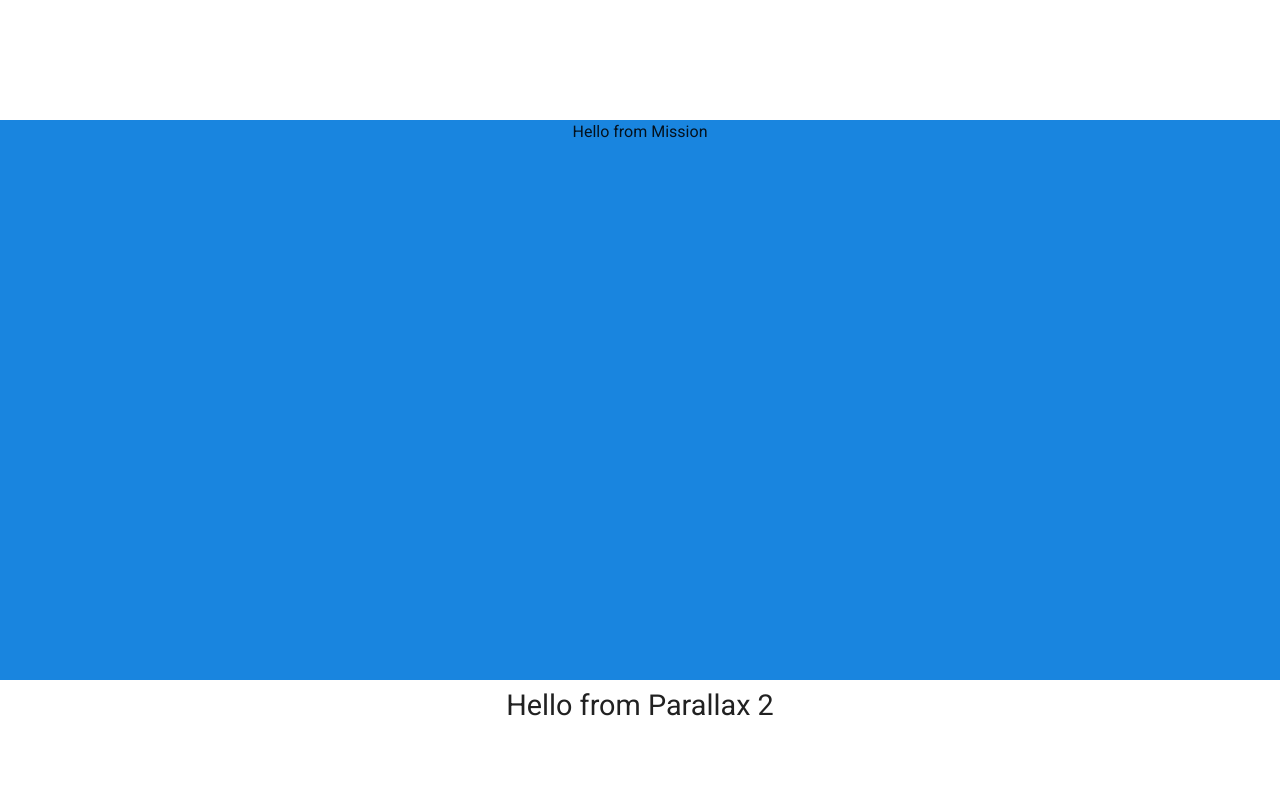
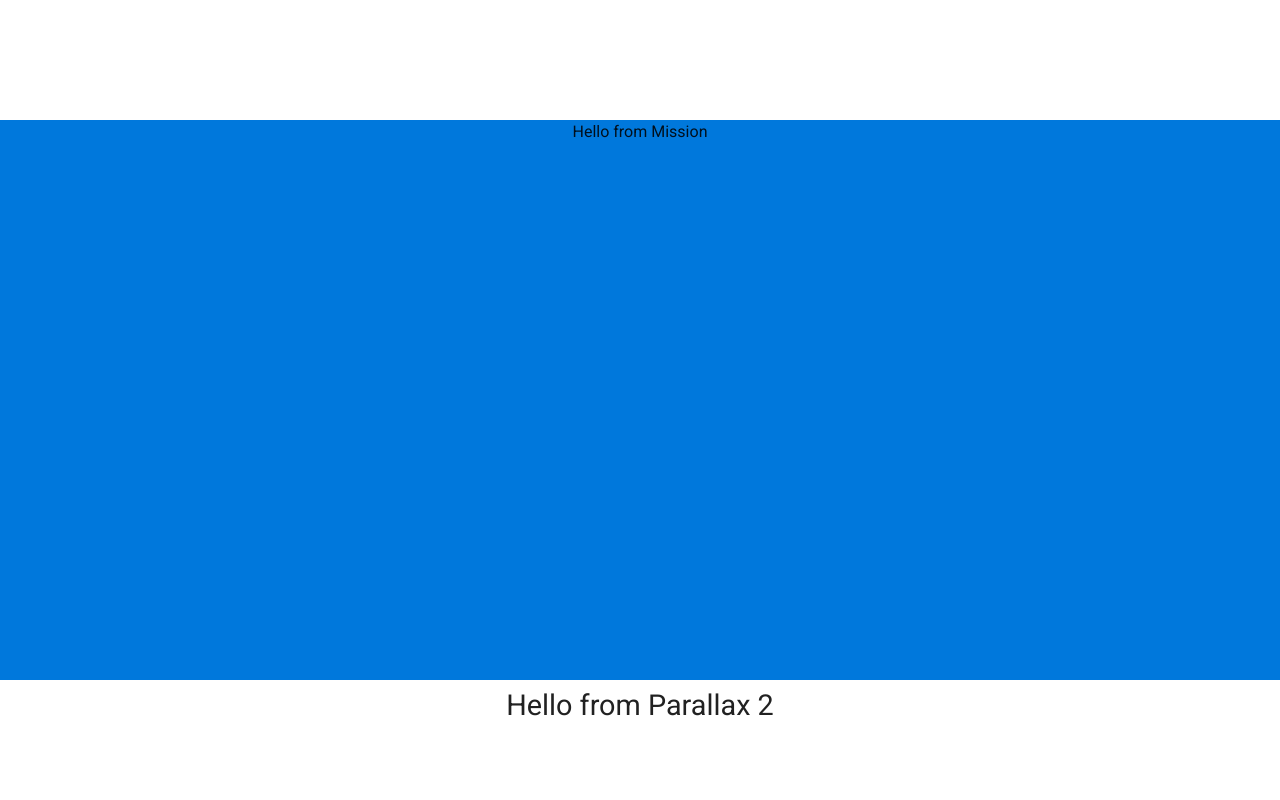
Before and after one commit to jasen-jer/leeroy-jenkins, a React (Create React App) app: page / in a window 1280 px wide. Shown: the part 1160-1960 px from the top of the page. Built offline with nearby package versions, Linux system fonts and the light colour scheme.

Commit message:
Removed alpha channel from content components.

```diff
--- a/src/css/styles.css
+++ b/src/css/styles.css
@@ -117,7 +117,7 @@ h4 { font-size: 1.2rem; }
 .blue-see-thru {
   width: 100%;
   height: 70vh;
-  background: rgba(0,120,220,.90);
+  background: rgb(0,120,220);
   text-align: center;
   display: flex;
   flex-direction: column;
```
